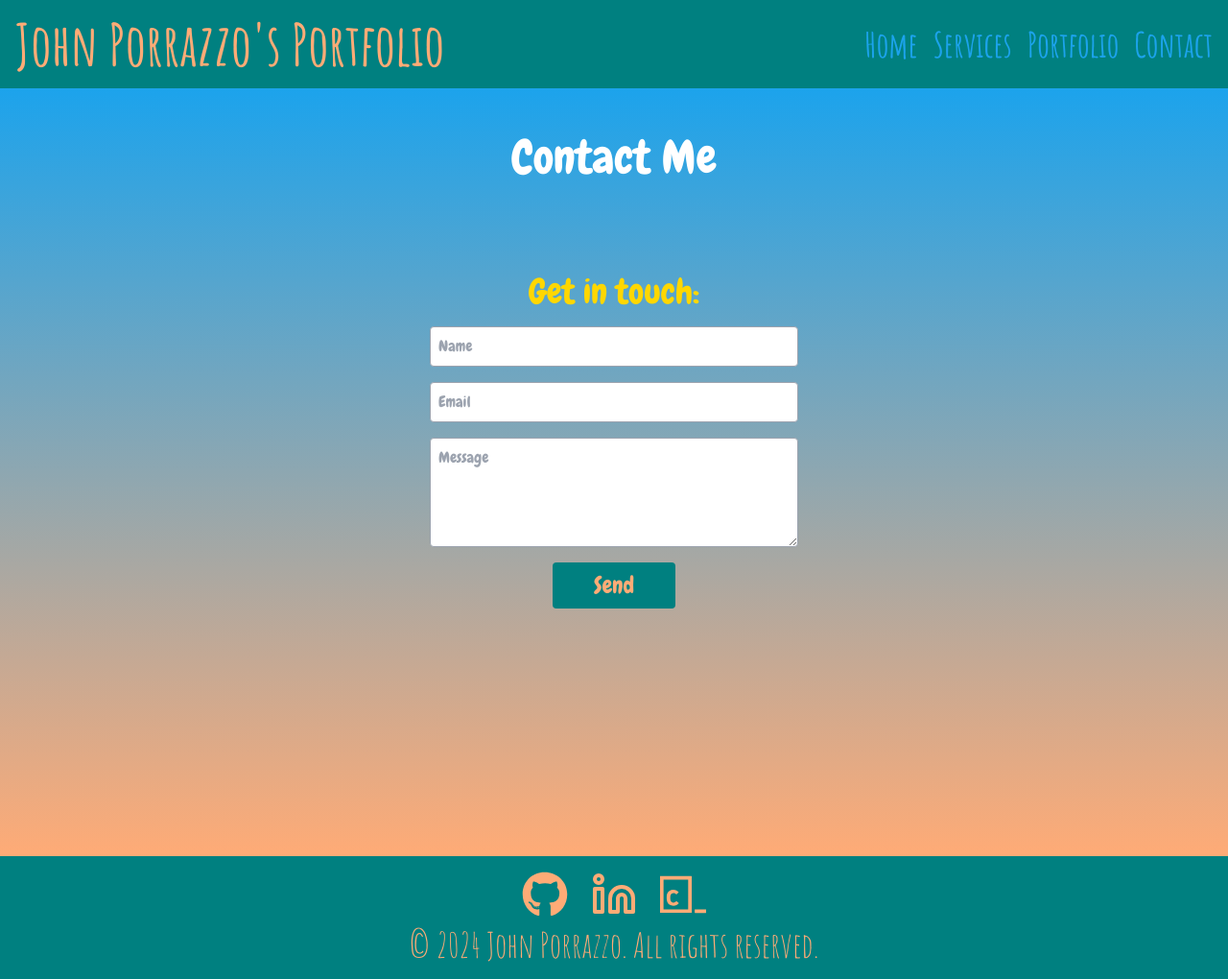
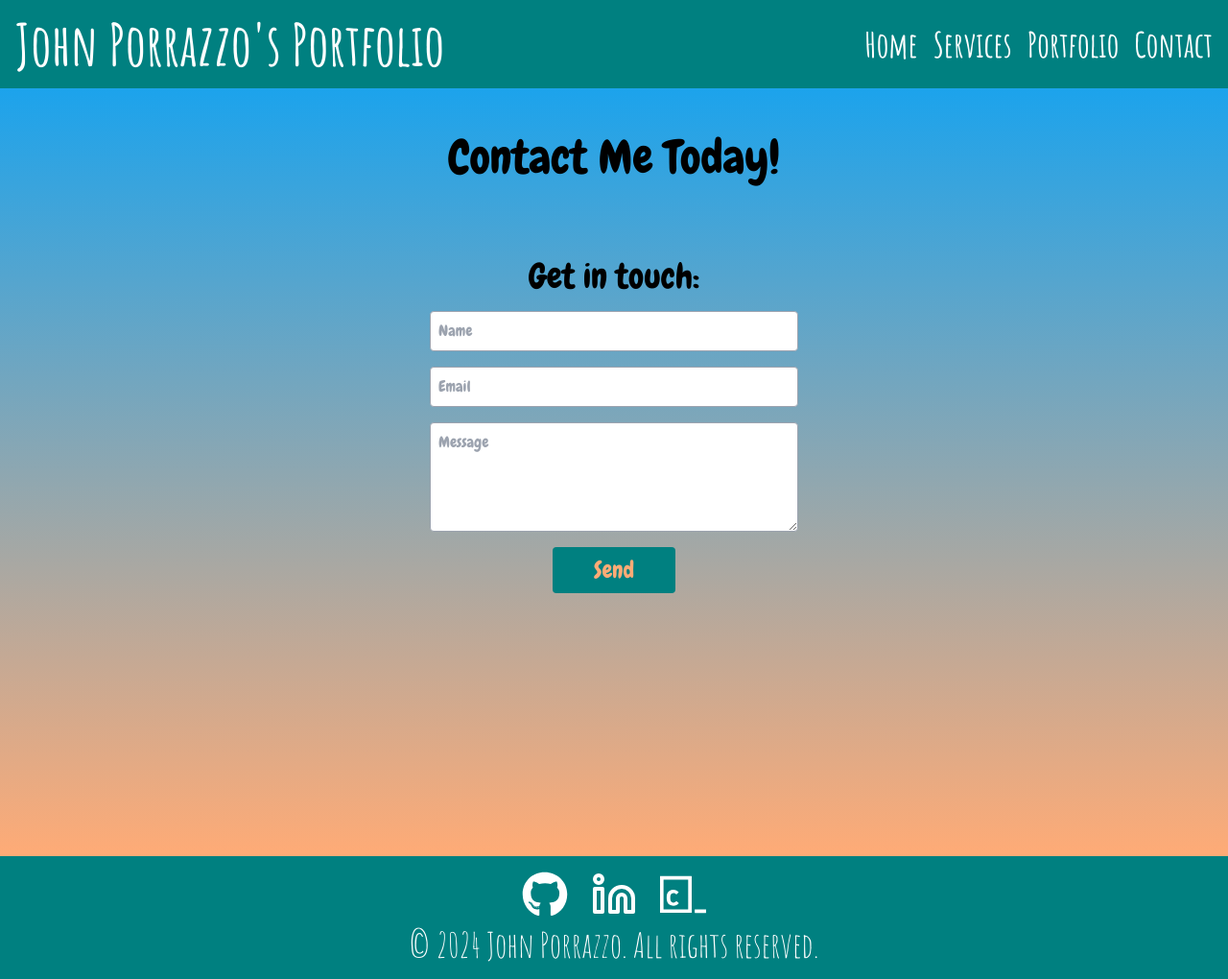
Before and after one commit to pfmojo84/jdporrazzo-portfolio, a React (Vite) app: page /contact in a window 1280 px wide. Shown: the whole page at 96% size. Built offline with nearby package versions, Linux system fonts and the light colour scheme.

Commit message:
update text colors to meet accessibility criteria

```diff
--- a/src/components/footer/Footer.jsx
+++ b/src/components/footer/Footer.jsx
@@ -5,7 +5,7 @@ import { SiCodecademy } from "react-icons/si";
 
 function Footer() {
   return (
-    <footer className="bg-kelp text-sunset py-4 text-5xl flex flex-col items-center space-y-2">
+    <footer className="bg-kelp text-white py-4 text-5xl flex flex-col items-center space-y-2">
       <div className='flex space-x-6'>
         <a href="https://github.com/pfmojo84" target="_blank" rel="noopener noreferrer">
         <FaGithub />
@@ -17,7 +17,7 @@ function Footer() {
         <SiCodecademy />
         </a>
       </div>
-      <p className="bg-kelp text-sunset text-center font-captain text-4xl flex flex-col items-center space-y-4">© 2024 John Porrazzo. All rights reserved.</p>
+      <p className="bg-kelp text-white text-center font-captain text-4xl flex flex-col items-center space-y-4">© 2024 John Porrazzo. All rights reserved.</p>
     </footer>
   );
 }
--- a/src/components/header/Navbar.jsx
+++ b/src/components/header/Navbar.jsx
@@ -6,30 +6,30 @@ function Navbar() {
   return (
     <nav className="bg-kelp p-4">
       <div className="container mx-auto flex justify-between items-center">
-        <div className="text-sunset text-4xl md:text-6xl font-captain font-bold">John Porrazzo's Portfolio</div>
+        <div className="text-white text-4xl md:text-6xl font-captain font-bold">John Porrazzo's Portfolio</div>
 
         {/* Burger Menu for Mobile View */}
         <div className="md:hidden">
           <label htmlFor="menu-toggle" className="cursor-pointer">
-            <FaBars className="text-4xl text-ocean" />
+            <FaBars className="text-4xl text-white" />
           </label>
            {/* Hidden Checkbox that Controls the Menu Toggle */}
           <input type="checkbox" id="menu-toggle" className="hidden peer" />
           {/* Menu Items: Initially Hidden, Shown When Checkbox is Checked */}
           <div className="hidden peer-checked:flex flex-col space-y-2 absolute bg-kelp p-4 right-0 mt-4 font-captain text-4xl">
-            <Link to="/" className="text-ocean hover:text-coral transition-colors duration-300">Home</Link>
-            <Link to="/services" className="text-ocean hover:text-coral transition-colors duration-300">Services</Link>
-            <Link to="/portfolio" className="text-ocean hover:text-coral transition-colors duration-300">Portfolio</Link>
-            <Link to="/contact" className="text-ocean hover:text-coral transition-colors duration-300">Contact</Link>
+            <Link to="/" className="text-white hover:text-ocean transition-colors duration-300">Home</Link>
+            <Link to="/services" className="text-white hover:text-ocean transition-colors duration-300">Services</Link>
+            <Link to="/portfolio" className="text-white hover:text-ocean transition-colors duration-300">Portfolio</Link>
+            <Link to="/contact" className="text-white hover:text-ocean transition-colors duration-300">Contact</Link>
           </div>
         </div>
 
         {/* Links for Desktop View: Always Visible */}
         <div className="hidden md:flex space-x-4 text-4xl font-captain font-bold">
-          <Link to="/" className="text-ocean hover:text-coral transition-colors duration-300">Home</Link>
-          <Link to="/services" className="text-ocean hover:text-coral transition-colors duration-300">Services</Link>
-          <Link to="/portfolio" className="text-ocean hover:text-coral transition-colors duration-300">Portfolio</Link>
-          <Link to="/contact" className="text-ocean hover:text-coral transition-colors duration-300">Contact</Link>
+          <Link to="/" className="text-white hover:text-ocean transition-colors duration-300">Home</Link>
+          <Link to="/services" className="text-white hover:text-ocean  transition-colors duration-300">Services</Link>
+          <Link to="/portfolio" className="text-white hover:text-ocean transition-colors duration-300">Portfolio</Link>
+          <Link to="/contact" className="text-white hover:text-ocean  transition-colors duration-300">Contact</Link>
         </div>
       </div>
     </nav>
--- a/src/pages/1.home/Home.jsx
+++ b/src/pages/1.home/Home.jsx
@@ -7,7 +7,7 @@ function Home() {
     <div className="min-h-screen bg-gradient-to-b from-ocean to-sunset flex flex-col items-center justify-center font-funky">
         {/* Header section */}
       <header className="w-full pt-8 mb-8">
-        <h1 className="text-5xl text-tech text-center">Welcome to My Far Out Journey To <br/> the Outer Limits of the Interwebs</h1>
+        <h1 className="text-5xl text-black text-center">Welcome to My Far Out Journey To <br/> the Outer Limits of the Interwebs</h1>
       </header>
         {/* Main content section */}
       <main className="flex-grow flex flex-col items-center justify-center">
@@ -24,8 +24,8 @@ function Home() {
           />
         </div>
          {/* Introduction and About Me section */}
-        <p className="text-5xl text-tech text-center">Hi! I'm John Porrazzo, an aspiring web developer sailing towards <span className='text-blue-700 hover:text-red-700'> divs </span> unknown</p>
-        <p className="text-4xl text-tech mt-4 text-center">Welcome to my portfolio website! <br/> I built it with React, Vite, Tailwind CSS, and <span className='text-blue-700 hover:text-red-700'>lots of love</span></p>
+        <p className="text-5xl text-black text-center">Hi! I'm John Porrazzo, an aspiring web developer sailing towards <span className='text-blue-700 hover:text-red-700'> divs </span> unknown</p>
+        <p className="text-4xl text-black mt-4 text-center">Welcome to my portfolio website! <br/> I built it with React, Vite, Tailwind CSS, and <span className='text-blue-700 hover:text-red-700'>lots of love</span></p>
         <p className="text-4xl mt-12 text-center font-fun font-bold">About Me: </p>
         <p className="text-2xl text-center font-fun m-4">I am a recent graduate of a Full Stack Web Development program in which I gained experience using languages and systems such as HTML, CSS, Tailwind, Bootstrap, JavaScript, Node.js, Express, React, MySQL, MongoDB, Github, Mongoose, Sequelize, and GraphQL
         </p>
--- a/src/pages/2.services/Services.jsx
+++ b/src/pages/2.services/Services.jsx
@@ -15,10 +15,10 @@ function Services() {
   return (
     <div className="min-h-screen bg-gradient-to-b from-ocean to-sunset flex flex-col items-center justify-center font-funky">
       <header className="w-full py-6">
-        <h1 className="text-3xl md:text-5xl text-tech text-center mt-6">Hey There!<br/>Check Out My <a href={ resume } download className="text-blue-700 hover:text-red-700">Resume</a></h1>
+        <h1 className="text-3xl md:text-5xl text-black text-center mt-6">Hey There!<br/>Check Out My <a href={ resume } download className="text-blue-700 hover:text-red-700">Resume</a></h1>
         </header>
       <main className="w-full flex-grow flex flex-col items-center mt-12 px-4">
-        <p className="text-4xl md:text-6xl text-tech font-fun font-bold text-center">Some of the tech I use...</p>
+        <p className="text-4xl md:text-6xl text-black font-fun font-bold text-center">Some of the tech I use...</p>
 
           {/* List of technology icons */}
         <ul className="text-6xl md:text-9xl text-sand mt-8 flex space-x-7">
@@ -31,7 +31,7 @@ function Services() {
         </ul>
 
          {/* Services and specialities introduction */}
-        <p className="text-5xl md:text-7xl text-service font-bold font-fun mt-12 mb-6 text-center">Services and Specialities</p>
+        <p className="text-5xl md:text-7xl text-black font-bold font-fun mt-12 mb-6 text-center">Services and Specialities:</p>
         <ul className="text-2xl md:text-4xl font-bold grid grid-cols-1 gap-4 font-fun text-center w-full px-28">
           <li className='text-black'>Full Stack Web Development</li>
           <li className='text-black'>UI/UX Design</li>
--- a/src/pages/3.portfolio/Portfolio.jsx
+++ b/src/pages/3.portfolio/Portfolio.jsx
@@ -58,10 +58,10 @@ function Portfolio() {
   return (
     <div className="min-h-screen bg-gradient-to-b from-ocean to-sunset flex flex-col items-center justify-center font-funky">
       <header className="w-full py-6">
-        <h1 className="text-5xl text-tech text-center">My Work</h1>
+        <h1 className="text-5xl text-black text-center">My Work</h1>
       </header>
       <main className="flex-grow flex flex-col items-center justify-center text-2xl">
-        <p className="text-2xl text-tech pt-4">Here are some of my recent projects:</p>
+        <p className="text-2xl text-black pt-4">Here are some of my recent projects:</p>
         <ul className="grid grid-cols-1 md:grid-cols-2 gap-4 mt-4 w-full px-4">
           {/* Iterate over the projects array to display each project */}
           {projects.map(item => {
--- a/src/pages/4.contact/Contact.jsx
+++ b/src/pages/4.contact/Contact.jsx
@@ -56,12 +56,12 @@ function Contact() {
     <div className="min-h-screen bg-gradient-to-b from-ocean to-sunset flex flex-col items-center justify-center font-funky">
       {/* Header section */}
       <header className="w-full py-12">
-        <h1 className="text-5xl text-white text-center">Contact Me</h1>
+        <h1 className="text-5xl text-black text-center">Contact Me Today!</h1>
       </header>
 
       {/* Main content section */}
-      <main className="flex-grow flex flex-col items-center pt-12">
-        <p className="text-4xl text-sand">Get in touch:</p>
+      <main className="flex-grow flex flex-col items-center pt-8">
+        <p className="text-4xl text-black">Get in touch:</p>
 
         {/* Contact form */}
         <form className="flex flex-col items-center space-y-4 mt-4" onSubmit={handleSubmit}>
```
